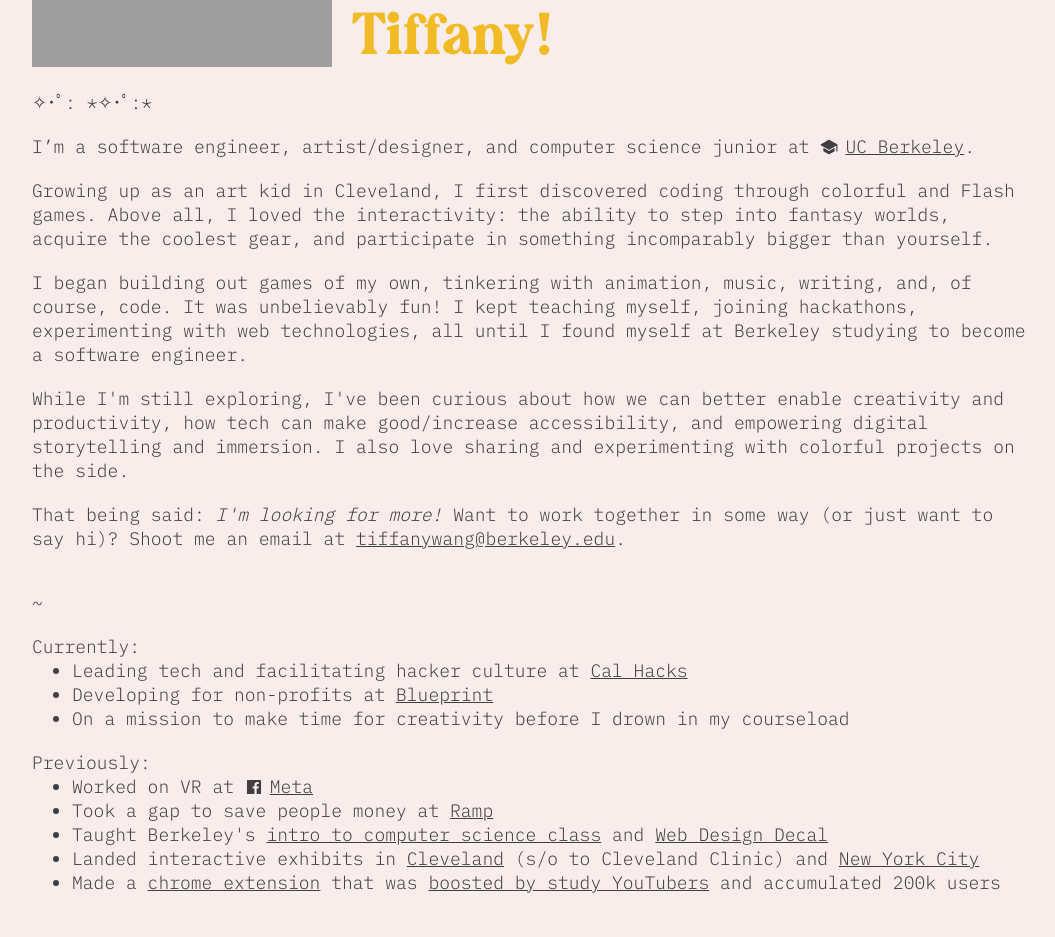
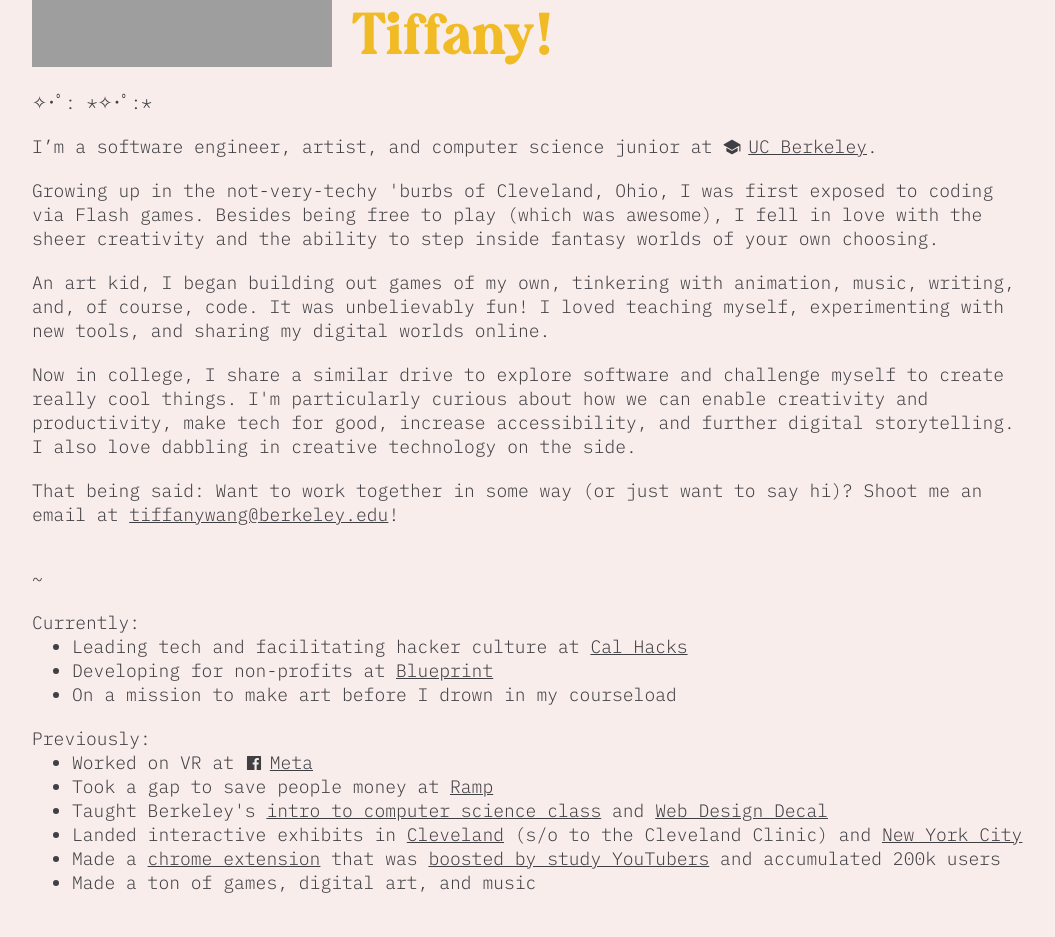
Before and after one commit to cnnmon/tiffanywang, a Next.js app: page /about in a window 1280 px wide. Shown: the part 400-1337 px from the top of the page, without its empty margins (108-1163 px from the left). Built offline with nearby package versions, Linux system fonts and the light colour scheme; grey boxes are pictures that could not be loaded.

Commit message:
updated bio

```diff
--- a/pages/about.jsx
+++ b/pages/about.jsx
@@ -40,25 +40,27 @@
           <br />
 
           {/* BODY */}
-          <p>I’m a software engineer, artist/designer, and computer science junior at <Link href="https://www.berkeley.edu/"><IoSchool className="icon" />UC Berkeley</Link>.</p>
+          <p>I’m a software engineer, artist, and computer science junior at <Link href="https://www.berkeley.edu/"><IoSchool className="icon" />UC Berkeley</Link>.</p>
           <br />
-          <p>Growing up as an art kid in Cleveland, I first discovered coding through colorful and  Flash games. Above all, I loved the interactivity: the ability to step into fantasy worlds, acquire the coolest gear, and participate in something incomparably bigger than yourself.</p>
+          <p>Growing up in the not-very-techy 'burbs of Cleveland, Ohio, I was first exposed to coding via Flash games. Besides being free to play (which was awesome), I fell in love with the sheer creativity and the ability to step inside fantasy worlds of your own choosing.</p>
           <br />
           <p>
-          I began building out games of my own, tinkering with animation, music, writing, and, of course, code. It was unbelievably fun! I kept teaching myself, joining hackathons, experimenting with web technologies, all until I found myself at Berkeley studying to become a software engineer.
+          An art kid, I began building out games of my own, tinkering with animation, music, writing, and, of course, code. It was unbelievably fun! I loved teaching myself, experimenting with new tools, and sharing my  digital worlds online.
           </p>
           <br />
-          <p>While I'm still exploring, I've been curious about how we can better enable creativity and productivity, how tech can make good/increase accessibility, and empowering digital storytelling and immersion. I also love sharing and experimenting with colorful projects on the side.</p>
+          <p>
+          Now in college, I share a similar drive to explore software and challenge myself to create really cool things. I'm particularly curious about how we can enable creativity and productivity, make tech for good, increase accessibility, and further digital storytelling. I also love dabbling in creative technology on the side.</p>
           <br />
-          <p>That being said: <i>I'm looking for more!</i> Want to work together in some way (or just want to say hi)? Shoot me an email at <a href="mailto:tiffanywang@berkeley.edu">tiffanywang@berkeley.edu</a>.</p>
-          <br /><br />
+          <p>That being said: Want to work together in some way (or just want to say hi)? Shoot me an email at <a href="mailto:tiffanywang@berkeley.edu">tiffanywang@berkeley.edu</a>!</p>
+          <br />
+          <br />
           <p>~</p>
           <br />
           <p>Currently:</p>
           <ul>
             <li>Leading tech and facilitating hacker culture at <Link href="https://calhacks.io/">Cal Hacks</Link></li>
             <li>Developing for non-profits at <Link href="https://calblueprint.org/">Blueprint</Link></li>
-            <li>On a mission to make time for creativity before I drown in my courseload</li>
+            <li>On a mission to make art before I drown in my courseload</li>
           </ul>
           <br />
           <p>Previously:</p>
@@ -66,8 +68,9 @@
             <li>Worked on VR at <Link href="https://www.facebook.com/"><AiFillFacebook className="icon" />Meta</Link></li>
             <li>Took a gap to save people money at <Link href="https://ramp.com/">Ramp</Link></li>
             <li>Taught Berkeley's <Link href="https://cs61a.org/">intro to computer science class</Link> and <Link href="http://wdd.io/">Web Design Decal</Link></li>
-            <li>Landed interactive exhibits in <Link href="http://clevelandclinicexpressions.org/">Cleveland</Link> (s/o to Cleveland Clinic) and <Link href="https://www.artandwriting.org/">New York City</Link></li>
+            <li>Landed interactive exhibits in <Link href="http://clevelandclinicexpressions.org/">Cleveland</Link> (s/o to the Cleveland Clinic) and <Link href="https://www.artandwriting.org/">New York City</Link></li>
             <li>Made a <Link href="https://chrome.google.com/webstore/detail/coffeelings/hcbddpppkcnfjifbcfnhmelpemdoepkk">chrome extension</Link> that was <Link href="https://youtu.be/iXN_THcp408?t=144">boosted by study YouTubers</Link> and accumulated 200k users</li>
+            <li>Made a ton of games, digital art, and music</li>
           </ul>
           <br /><br />
           <p>Cool communities I'm a part of:</p>
@@ -80,7 +83,7 @@
           <p>
             ~
             <br /><br />
-            When I’m not working, you can usually find me playing strategy games (physical or virtual), steeping tea, planning watch parties, or tending to fake plants.
+            When I’m not working, you can usually find me playing strategy games (physical or virtual), sipping Yerba Mate, or tending to fake plants.
             <br /><br />
             <Link href="https://drive.google.com/file/d/1eLelGRhX6h65sQhYiB_LqCli2UL2U-wW/view">Check out my resume here! ↗︎</Link>
           </p>
```
